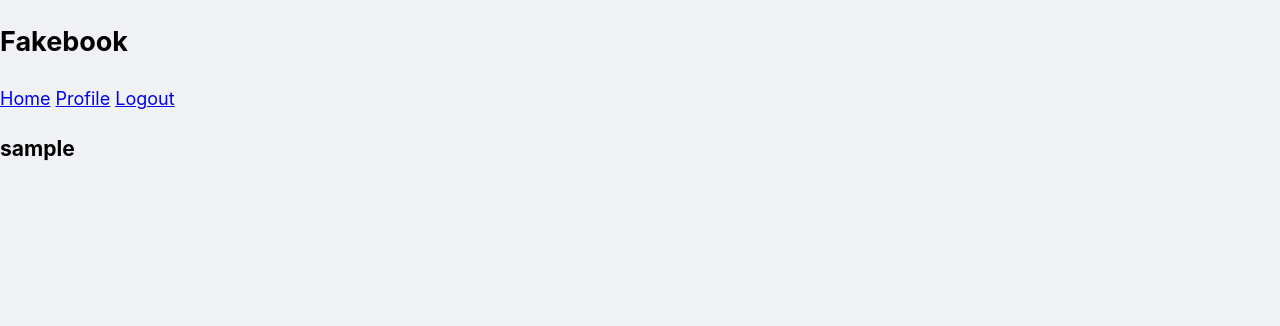
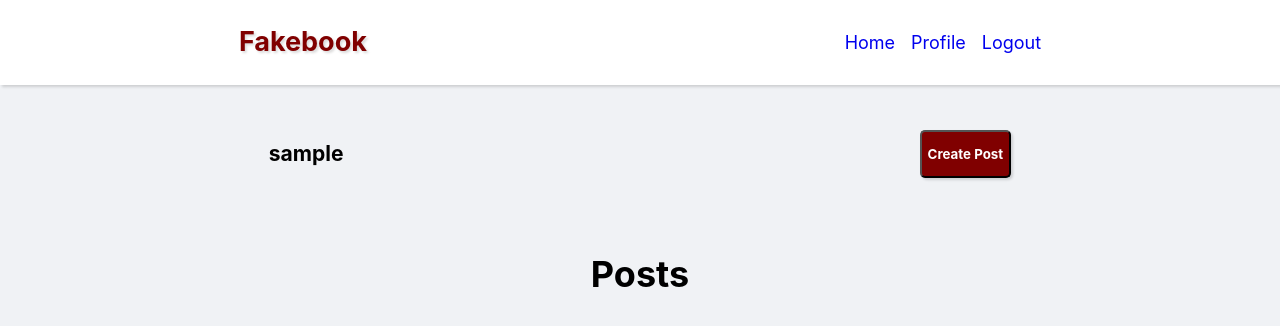
Before and after one commit to the-brain711/Fakebook, a Flask app: page / in a window 1280 px wide. Shown: the top 326 px of the page. Run offline with Flask 3, Linux system fonts and the light colour scheme; the visitor is signed in with stand-in values (Sample User, id 1); some libraries are stand-ins or nearby versions.

Commit message:
Completed basic post creation feature

```diff
--- a/src/Fakebook/application.py
+++ b/src/Fakebook/application.py
@@ -1,39 +1,50 @@
 ##### DEPENDENCIES #####
 from flask import Flask, render_template, request, redirect, url_for, session
 from flask_mysqldb import MySQL
+from datetime import datetime
 import MySQLdb.cursors
 import MySQLdb.cursors, re, hashlib
+
 ##### DEPENDENCIES #####
 
 ##### INITIALIZE FLASK #####
-application = Flask(__name__, template_folder="templates") # This needs to be named `application`
+application = Flask(
+    __name__, template_folder="templates"
+)  # This needs to be named `application`
 # Change this to your secret key (it can be anything, it's for extra protection)
-application.secret_key = 'secret'
+application.secret_key = "secret"
 ##### INITIALIZE FLASK #####
 
 ##### INITIALIZE MYSQL #####
-application.config['MYSQL_HOST'] = 'fakebook-db.ch5ziarjkczw.us-east-1.rds.amazonaws.com'
-application.config['MYSQL_PORT'] = 3306
-application.config['MYSQL_USER'] = 'admin'
-application.config['MYSQL_PASSWORD'] = 'Fakebook!db01'
-application.config['MYSQL_DB'] = 'fakebook_db'
+application.config[
+    "MYSQL_HOST"
+] = "fakebook-db.ch5ziarjkczw.us-east-1.rds.amazonaws.com"
+application.config["MYSQL_PORT"] = 3306
+application.config["MYSQL_USER"] = "admin"
+application.config["MYSQL_PASSWORD"] = "Fakebook!db01"
+application.config["MYSQL_DB"] = "fakebook_db"
 
 db = MySQL(application)
 ##### INITIALIZE MYSQL #####
 
+
 ##### ROUTES #####
-@application.route('/', methods=['GET', 'POST'])
+@application.route("/", methods=["GET", "POST"])
 def login():
-    if 'loggedin' in session:
-        return render_template('home.html', username=session['username'])
+    if "loggedin" in session:
+        return render_template("home.html", username=session["username"])
 
     # Output message if something goes wrong...
-    msg = ''
+    msg = ""
 
     # Check if username and password POST request exist
-    if request.method == 'POST' and 'username' in request.form and 'password' in request.form:
-        username = request.form['username']
-        password = request.form['password']
+    if (
+        request.method == "POST"
+        and "username" in request.form
+        and "password" in request.form
+    ):
+        username = request.form["username"]
+        password = request.form["password"]
 
         # Retrieve hashed password
         hashed_password = password + application.secret_key
@@ -43,61 +54,68 @@ def login():
         # Check if user exists in database
         cursor = db.connection.cursor(MySQLdb.cursors.DictCursor)
         cursor.execute(
-            'SELECT * FROM users_tb WHERE username = %s AND password = %s',
-            (username, password,)
+            "SELECT * FROM users_tb WHERE username = %s AND password = %s",
+            (
+                username,
+                password,
+            ),
         )
         user = cursor.fetchone()
 
         # Create session data for user if user exists
         if user:
-            session['loggedin'] = True
-            session['id'] = user['id']
-            session['username'] = user['username']
+            session["loggedin"] = True
+            session["id"] = user["id"]
+            session["username"] = user["username"]
 
             # Redirect to home page
-            return redirect(url_for('home'))
+            return redirect(url_for("home"))
         else:
-            msg = 'Invalid username or password. Please try again.'
+            msg = "Invalid username or password. Please try again."
 
-    return render_template('login.html', msg=msg)
+    return render_template("login.html", msg=msg)
 
-@application.route('/logout')
+
+@application.route("/logout")
 def logout():
     # Remove session data, this will logout the user
-    session.pop('loggedin', None)
-    session.pop('id', None)
-    session.pop('username', None)
+    session.pop("loggedin", None)
+    session.pop("id", None)
+    session.pop("username", None)
 
-    return redirect(url_for('login'))
+    return redirect(url_for("login"))
 
-@application.route('/signup', methods=['GET', 'POST'])
+
+@application.route("/signup", methods=["GET", "POST"])
 def signup():
     # Output message if something goes wrong
-    msg = ''
+    msg = ""
 
     # Check if username, password, and email POST request exist
-    if request.method == 'POST' and 'username' in request.form and 'password' in request.form and 'email' in request.form:
-        username = request.form['username']
-        password = request.form['password']
-        email = request.form['email']
+    if (
+        request.method == "POST"
+        and "username" in request.form
+        and "password" in request.form
+        and "email" in request.form
+    ):
+        username = request.form["username"]
+        password = request.form["password"]
+        email = request.form["email"]
 
         # Check if user exists in database
         cursor = db.connection.cursor(MySQLdb.cursors.DictCursor)
-        cursor.execute(
-            'SELECT * FROM users_tb WHERE username = %s',
-            (username,)
-        )
+        cursor.execute("SELECT * FROM users_tb WHERE username = %s", (username,))
         user = cursor.fetchone()
 
         # If user exists, show error and validation checks
         if user:
-            msg = 'Username is already taken. Please choose a different one.'
-        elif not re.match(r'[^@]+@[^@]+\.[^@]+', email):
-            msg = 'Invalid email address.'
-        elif not re.match(r'[A-Za-z0-9]+', username):
-            msg = 'Username must contain only characters and numbers.'
+            msg = "Username is already taken. Please choose a different one."
+        elif not re.match(r"[^@]+@[^@]+\.[^@]+", email):
+            msg = "Invalid email address."
+        elif not re.match(r"[A-Za-z0-9]+", username):
+            msg = "Username must contain only characters and numbers."
         elif not username or not password or not email:
-            msg = 'Please fill out the form completely.'
+            msg = "Please fill out the form completely."
         else:
             # Hash the password
             hashed_password = password + application.secret_key
@@ -106,40 +124,88 @@ def signup():
 
             # Insert new account into database
             cursor.execute(
-                'INSERT INTO users_tb (username, password, email) VALUES(%s, %s, %s);',
-                (username, password, email,)
+                "INSERT INTO users_tb (username, password, email) VALUES(%s, %s, %s);",
+                (
+                    username,
+                    password,
+                    email,
+                ),
             )
             db.connection.commit()
-            msg = 'You have successfully signed up to Fakebook.'
-            return redirect(url_for('login'))
+
+            msg = "You have successfully signed up to Fakebook."
+            return redirect(url_for("login"))
+
     # If form is empty or missing 1 box
-    elif request.method == 'POST':
-        msg = 'Please fill out the form completely.'
+    elif request.method == "POST":
+        msg = "Please fill out the form completely."
 
-    return render_template('signup.html', msg=msg)
+    return render_template("signup.html", msg=msg)
 
-@application.route('/home')
+
+@application.route("/home")
 def home():
     # Check if user is logged in
-    if 'loggedin' in session:
-        return render_template('home.html', username=session['username'])
+    if "loggedin" in session:
+        return render_template("home.html", username=session["username"])
 
-    return redirect(url_for('login'))
+    return redirect(url_for("login"))
 
-@application.route('/profile')
+
+@application.route("/profile")
 def profile():
     # Check if user is logged in
-    if 'loggedin' in session:
+    if "loggedin" in session:
+
         cursor = db.connection.cursor(MySQLdb.cursors.DictCursor)
-        cursor.execute(
-            'SELECT * FROM users_tb WHERE id = %s',
-            (session['id'],)
-        )
+        cursor.execute("SELECT * FROM users_tb WHERE id = %s", (session["id"],))
         user = cursor.fetchone()
 
         # Show profile page with user info
-        return render_template('profile.html', user=user)
+        return render_template("profile.html", user=user)
+
+
+@application.route("/post", methods=["POST"])
+def post():
+    # Output message if something goes wrong
+    msg = ""
+
+    # Check if POST request has at least a post description
+    if (
+        "loggedin" in session
+        and request.method == "POST"
+        and "post-textbox" in request.form
+    ):
+        post_description = request.form["post-textbox"]
+
+        # Check if there's a post media (this is optional)
+        post_media = request.form["post-media"]
+
+        # Get current datetime
+        current_datetime = datetime.now()
+
+        # Insert post into database
+        cursor = db.connection.cursor(MySQLdb.cursors.DictCursor)
+        cursor.execute(
+            "INSERT INTO posts_tb (user_id, description, creation_date) VALUES(%s, %s, %s)",
+            (
+                session['id'],
+                post_description,
+                current_datetime,
+            )
+        )
+        db.connection.commit()
+
+        return redirect(url_for("home"))
+
+    # If form is empty or missing 1 box
+    elif request.method == "POST":
+        msg = "Post description is required to create a post."
+
+    return render_template("home.html", msg=msg)
+
 ##### ROUTES #####
+
 
 # Starts the flask application
 if __name__ == "__main__":
--- a/src/Fakebook/static/style.css
+++ b/src/Fakebook/static/style.css
@@ -10,6 +10,39 @@ body {
     padding: 0;
     font-size: 1.125rem;
     line-height: 1.5;
+}
+
+/* Navbar */
+nav {
+    display: flex;
+    overflow: hidden;
+    align-items: center;
+    justify-content: space-around;
+    background-color: white;
+    box-shadow: rgba(0, 0, 0, 0.15) 1.95px 1.95px 2.6px;
+}
+
+nav h1 {
+    color: maroon;
+    text-shadow: rgba(0, 0, 0, 0.15) 1.95px 1.95px 2.6px;
+}
+
+.nav-links {
+    display: flex;
+    column-gap: 1rem;
+    text-align: center;
+}
+
+.nav-links a {
+    text-decoration: none;
+}
+
+.content {
+    display: flex;
+    flex-direction: column;
+    align-items: center;
+    row-gap: 2rem;
+    margin-top: 2rem;
 }
 
 /* Login Page */
@@ -84,3 +117,58 @@ body {
     flex-direction: column;
     row-gap: 1rem;
 }
+
+
+/* Home Page */
+.home-header {
+    display: flex;
+    flex-direction: row;
+    align-items: center;
+    column-gap: 45vw;
+}
+
+.home-header button {
+    border-radius: 5px;
+    box-shadow: rgba(0, 0, 0, 0.15) 1.95px 1.95px 2.6px;
+    background-color: maroon;
+    color: white;
+    font-weight: bold;
+    height: 3rem;
+}
+
+.home-header button:hover {
+    background-color: rgb(95, 3, 3);
+}
+
+.home-header dialog {
+    width: 50vh;
+}
+
+.home-header dialog::backdrop {
+    background-color: #f0f2f5d5;
+}
+
+.home-header dialog div {
+    display: flex;
+    flex-direction: row;
+    justify-content: space-between;
+}
+
+.home-header dialog div label {
+    font-size: x-large;
+}
+
+.home-header dialog form {
+    display: flex;
+    flex-direction: column;
+    row-gap: 2rem;
+}
+
+.post-text {
+    height: 20vh;
+}
+
+.post-text::placeholder {
+    text-align: left;
+    vertical-align: top;
+}
--- a/src/Fakebook/templates/home.html
+++ b/src/Fakebook/templates/home.html
@@ -3,5 +3,42 @@
 {% block title %}Fakebook - Home{% endblock %}
 
 {% block content %}
-<h3>{{ username }}</h3>
+<div class="home-header">
+    <h3>{{ username }}</h3>
+    <button id="open-post-popup">Create Post</button>
+
+    <dialog class="post-popup" id="post-popup">
+        <div>
+            <h2></h2>
+            <h2>Create Post</h2>
+            <label id="close-post-popup">X</label>
+        </div>
+
+        <form action="{{ url_for('post') }}" method="post" autocomplete="off">
+            <textarea rows="5" name="post-textbox" id="post-textbox" placeholder="What's on your mind {{ username }}?"
+                required></textarea>
+            <input type="file" name="post-media" id="post-media" accept="image/png, image/jpeg" />
+            <input type="submit" value="Create Post" />
+            <div class="login-msg">{{ msg }}</div>
+        </form>
+    </dialog>
+
+    <script>
+        const open_popup = document.getElementById('open-post-popup')
+        const close_popup = document.getElementById('close-post-popup')
+        const dialog = document.getElementById('post-popup')
+
+        open_popup.addEventListener("click", () => {
+            dialog.showModal();
+        })
+
+        close_popup.addEventListener("click", () => {
+            dialog.close();
+        })
+    </script>
+</div>
+
+<div>
+    <h1>Posts</h1>
+</div>
 {% endblock %}
--- a/src/Fakebook/templates/layout.html
+++ b/src/Fakebook/templates/layout.html
@@ -4,6 +4,7 @@
 <!--[if IE 8]>         <html class="no-js lt-ie9"> <![endif]-->
 <!--[if gt IE 8]>      <html class="no-js"> <!--<![endif]-->
 <html>
+
 <head>
     <meta charset="utf-8">
     <meta http-equiv="X-UA-Compatible" content="IE=edge">
@@ -12,14 +13,15 @@
     <meta name="viewport" content="width=device-width, initial-scale=1">
     <link rel="stylesheet" href="{{ url_for('static', filename='style.css') }}">
 </head>
+
 <body class="loggedin">
     <!--[if lt IE 7]>
             <p class="browsehappy">You are using an <strong>outdated</strong> browser. Please <a href="#">upgrade your browser</a> to improve your experience.</p>
         <![endif]-->
 
-        <nav class="navtop">
-			<div>
+    <nav>
         <h1>Fakebook</h1>
+        <div class="nav-links">
             <a href="{{ url_for('home') }}"><i class="fas fa-home"></i>Home</a>
             <a href="{{ url_for('profile') }}"><i class="fas fa-user-circle"></i>Profile</a>
             <a href="{{ url_for('logout') }}"><i class="fas fa-sign-out-alt"></i>Logout</a>
@@ -32,4 +34,5 @@
 
     <script src="" async defer></script>
 </body>
+
 </html>
```
Also changed, not shown: src/Fakebook/templates/signup.html (+3 -4 lines). Lines whose indentation alone changed are shown as unchanged.
